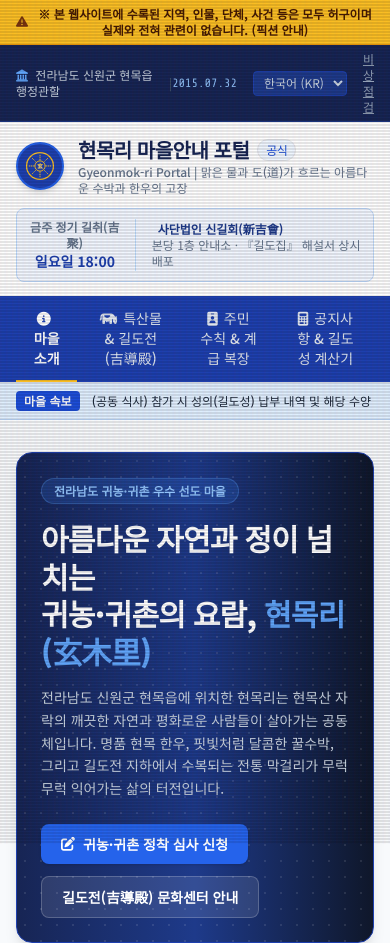
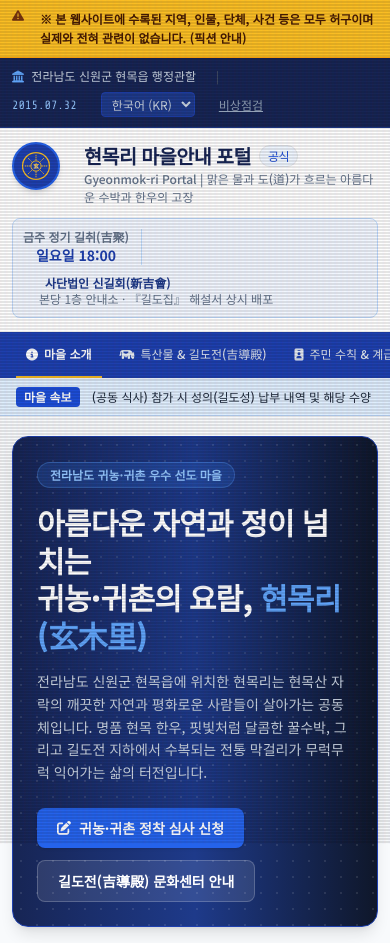
Before and after one commit to angelwithheaven/Hyeonmok, a plain HTML site: page index.html in a window 390 px wide. Shown: the top 943 px of the page. Drawn offline with nearby package versions, Linux system fonts and the light colour scheme.

Commit message:
Fix mobile layout wrapping and keep smile easter egg in viewport

```diff
--- a/index.html
+++ b/index.html
@@ -274,6 +274,216 @@
                 animation-duration: 0.5s;
             }
         }
+
+
+        /* Mobile layout repairs */
+        *, *::before, *::after {
+            box-sizing: border-box;
+        }
+
+        html, body {
+            width: 100%;
+            max-width: 100%;
+            overflow-x: clip;
+        }
+
+        body {
+            overflow-wrap: anywhere;
+            word-break: normal;
+        }
+
+        img, svg, video, canvas {
+            max-width: 100%;
+        }
+
+        table {
+            width: 100%;
+            border-collapse: collapse;
+        }
+
+        @media (max-width: 640px) {
+            /* Keep long official notices and headings inside the screen. */
+            body > .bg-amber-400 {
+                align-items: flex-start;
+                gap: 8px;
+                text-align: left;
+                line-height: 1.55;
+                padding: 10px 12px;
+            }
+
+            body > .bg-gov-950 {
+                flex-wrap: wrap;
+                gap: 8px 12px;
+                padding: 10px 12px;
+            }
+
+            body > .bg-gov-950 > div {
+                min-width: 0;
+                max-width: 100%;
+                flex-wrap: wrap;
+                gap: 8px;
+            }
+
+            header {
+                position: relative !important;
+            }
+
+            header > div:first-child {
+                align-items: stretch;
+                padding-left: 12px;
+                padding-right: 12px;
+            }
+
+            header > div:first-child > div:first-child {
+                width: 100%;
+                min-width: 0;
+                align-items: flex-start;
+                gap: 10px;
+            }
+
+            header h1 {
+                flex-wrap: wrap;
+                font-size: clamp(18px, 5vw, 22px) !important;
+                line-height: 1.35;
+                overflow-wrap: anywhere;
+            }
+
+            #headerTitleText {
+                min-width: 0;
+                overflow-wrap: anywhere;
+            }
+
+            #headerSubText {
+                line-height: 1.5;
+                overflow-wrap: anywhere;
+            }
+
+            header > div:first-child > div:nth-child(2) {
+                width: 100%;
+                min-width: 0;
+                flex-wrap: wrap;
+                gap: 10px;
+            }
+
+            header > div:first-child > div:nth-child(2) > div {
+                min-width: 0;
+                overflow-wrap: anywhere;
+            }
+
+            nav > div {
+                padding-left: 8px;
+                padding-right: 8px;
+                gap: 4px;
+                scrollbar-width: thin;
+                -webkit-overflow-scrolling: touch;
+            }
+
+            .nav-btn {
+                flex: 0 0 auto;
+                white-space: nowrap;
+                padding: 12px 10px !important;
+                font-size: 12px;
+            }
+
+            main {
+                width: 100%;
+                padding: 20px 12px !important;
+                min-width: 0;
+            }
+
+            main section,
+            main section > div,
+            main article {
+                min-width: 0;
+                max-width: 100%;
+            }
+
+            main .grid {
+                grid-template-columns: minmax(0, 1fr) !important;
+            }
+
+            main [class*="grid-cols-"] {
+                min-width: 0;
+            }
+
+            main p, main li, main h1, main h2, main h3,
+            main h4, main span, main label, main button {
+                overflow-wrap: anywhere;
+            }
+
+            main h2 {
+                font-size: clamp(25px, 7vw, 34px);
+                line-height: 1.35;
+            }
+
+            main .overflow-x-auto {
+                max-width: 100%;
+                overflow-x: auto;
+                -webkit-overflow-scrolling: touch;
+            }
+
+            main table {
+                min-width: 560px;
+            }
+
+            #tickerContainer {
+                max-width: none;
+            }
+
+            footer {
+                padding-left: 12px;
+                padding-right: 12px;
+                overflow-wrap: anywhere;
+            }
+
+            /* The jump-scare smile must stay in the visible phone viewport,
+               even when the page enters horror mode. */
+            #horrorJumpOverlay {
+                position: fixed !important;
+                inset: 0 !important;
+                width: 100vw;
+                height: 100vh;
+                height: 100dvh;
+                min-height: 0;
+                overflow-y: auto;
+                justify-content: center;
+                gap: 0;
+                padding: max(16px, env(safe-area-inset-top)) 18px max(16px, env(safe-area-inset-bottom));
+            }
+
+            #horrorSmile {
+                width: min(58vw, 260px);
+                max-width: 260px;
+                max-height: 34dvh;
+                flex: 0 1 auto;
+            }
+
+            #horrorJumpMessage {
+                width: 100%;
+                max-width: 100%;
+                margin-top: 18px;
+                font-size: clamp(21px, 6.2vw, 32px);
+                line-height: 1.55;
+                letter-spacing: 0.03em;
+                overflow-wrap: anywhere;
+            }
+
+            #horrorJumpSub {
+                max-width: 100%;
+                font-size: 10px;
+                line-height: 1.5;
+                letter-spacing: 0.08em;
+                overflow-wrap: anywhere;
+            }
+        }
+
+        /* A CSS filter on body creates a containing block for fixed overlays.
+           Keep the horror palette, but don't let it push full-screen effects
+           down the document on mobile or desktop. */
+        body.horror-mode {
+            filter: none !important;
+        }
+
     </style>
 </head>
 <body class="min-h-screen flex flex-col bg-slate-50 text-slate-800 relative select-none">
```
